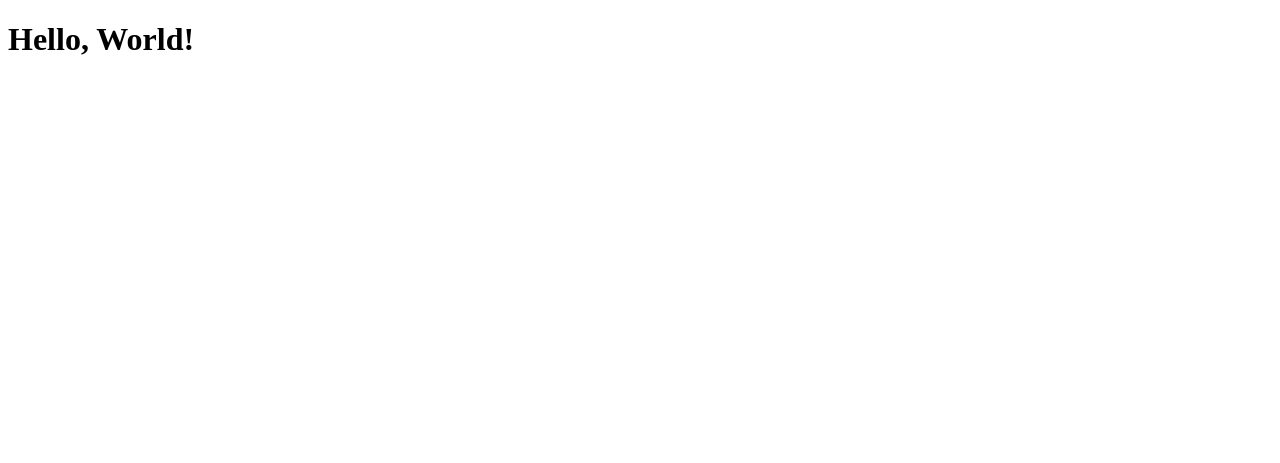
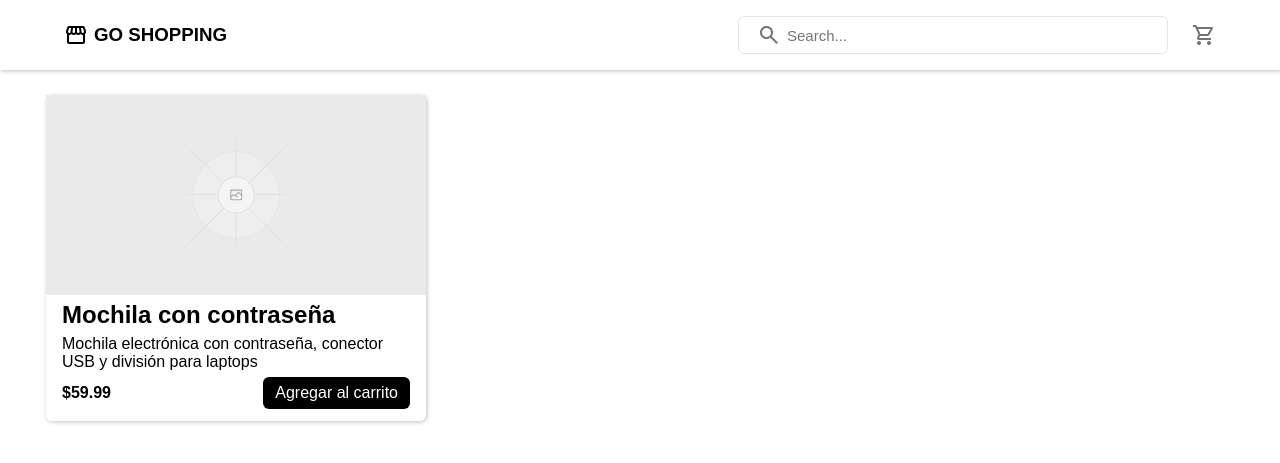
Before and after one commit to EssEnemiGz/proyecto-de-practica, a Flask app: page / in a window 1280 px wide. Before the commit the part shown is almost empty. Shown: the top 463 px of the page. Run offline with Flask 3, Linux system fonts and the light colour scheme.

Commit message:
Enhance app functionality and UI: Added dotenv support for environment variables, integrated login service, updated form action URL, and improved CSS styles for better layout and design. Updated requirements to include python-dotenv.

```diff
--- a/app.py
+++ b/app.py
@@ -1,6 +1,16 @@
 from flask import Flask, render_template
+from dotenv import load_dotenv
+import os
 
+# MICRO SERVICES
+import services.login as login
+
+load_dotenv()
 app = Flask(__name__)
+app.secret_key = os.getenv("SECRET_KEY")
+
+# REGISTER BLUEPRINTS
+app.register_blueprint(login.login_bp)
 
 @app.route('/')
 def hello_world():
@@ -16,4 +26,4 @@ def register():
 
 
 if __name__ == '__main__':
-    app.run(debug=True, host='0.0.0.0', threaded=True)
+    app.run(debug=True, host='0.0.0.0', port=5001, threaded=True)
--- a/requirements.txt
+++ b/requirements.txt
@@ -1 +1,2 @@
 Flask==3.1.0
+python-dotenv
--- a/static/css/style.css
+++ b/static/css/style.css
@@ -1,6 +1,7 @@
 :root {
     --black: #000;
     --be-vietnam-pro: 'Be Vietnam Pro', sans-serif;
+    --gray: #737373;
     --white: #fff;
 }
 
@@ -20,13 +21,59 @@ button {
     background: none;
 }
 
+input{
+    border: none;
+}
+
+input:focus{
+    outline: none;
+}
+
+/* HEADER */
+.header{
+    display: flex;
+    justify-content: space-between;
+    position: sticky;
+    width: 100%;
+    height: 70px;
+    padding-inline: 64px;
+    box-shadow: 1px 1px 4px rgba(0, 0, 0, 0.25);
+}
+
 /* GLOBAL */
-
 .main{
     display: flex;
     align-items: center;
     justify-content: center;
     height: 100vh;
+}
+
+.--three-cards-container{
+    display: grid;
+    grid-template-columns: repeat(4, 1fr);
+    padding-inline: 46px;
+    padding-block: 25px;
+    gap: 24px;
+}
+
+.--searcher{
+    padding-inline: 18px;
+    padding-block: 6px;
+    border: 1px solid rgba(0,0,0,0.1);
+    border-radius: 6px;
+    color: var(--gray);
+    width: 430px;
+    max-width: 430px;
+}
+
+.--inline-container{
+    display: flex;
+    align-items: center;
+}
+
+.--block-container{
+    display: flex;
+    flex-direction: column;
 }
 
 .--mini-title {
@@ -45,6 +92,19 @@ button {
 .--card {
     border-radius: 6px;
     box-shadow: 1px 1px 4px 0px rgba(0, 0, 0, 0.25);
+}
+
+.--card-2{
+    display: flex;
+    flex-direction: column;
+    width: 380px;
+    box-shadow: 1px 1px 4px rgba(0, 0, 0, 0.25);
+    padding-block-end: 12px;
+    border-radius: 6px;
+}
+
+.product-img{
+    object-fit: cover;
 }
 
 .--inputs{
@@ -69,7 +129,9 @@ button {
     text-align: center;
 }
 
-.--button{
+.--button, .--button-2{
+    display: flex;
+    align-items: center;
     width: fit-content;
     height: 45px;
     border-radius: 6px;
@@ -79,12 +141,41 @@ button {
     color: var(--white);
 }
 
+.--button-2{
+    height: 32px;
+    padding-inline: 12px;
+}
+
+.--gap-6{
+    gap: 6px;
+}
+
 .--gap-16{
     gap: 16px;
 }
 
+.--gap-24{
+    gap: 24px;
+}
+
 .--bold{
     font-weight: 600;
+}
+
+.--between{
+    justify-content: space-between;
+}
+
+.--font-15{
+    font-size: 15px;
+}
+
+.--gray{
+    color: var(--gray);
+}
+
+.--padding-inline-16{
+    padding-inline: 16px;
 }
 
 .form {
--- a/templates/form.html
+++ b/templates/form.html
@@ -12,10 +12,10 @@
 </head>
 <body>
     <main class="main">
-        <form action="/login/enter" method="post" class="--card form --gap-16">
+        <form action="/api/login" method="post" class="--card form --gap-16">
             <h3 class="--mini-title">Entrar a su cuenta</h3>
             <p class="--mini-desc --text-center">Entre de nuevo a su cuenta y busque el producto que tenemos para usted</p>
-            <input class="--inputs" type="text" name="login" placeholder="Correo electrónico" required>
+            <input class="--inputs" type="text" name="email" placeholder="Correo electrónico" required>
             <input class="--inputs" type="password" name="password" placeholder="Contraseña" required>
             <button type="submit" class="--button --micro-desc --bold">Iniciar sesión</button>
             <p class="--micro-desc --bold">¿Olvidó su contraseña?</p>
--- a/templates/index.html
+++ b/templates/index.html
@@ -1,11 +1,48 @@
 <!DOCTYPE html>
 <html lang="en">
+
 <head>
     <meta charset="UTF-8">
     <meta name="viewport" content="width=device-width, initial-scale=1.0">
     <title>Document</title>
+    <link rel="stylesheet" href="/static/css/style.css">
+    <link rel="stylesheet"
+        href="https://fonts.googleapis.com/css2?family=Material+Symbols+Outlined:opsz,wght,FILL,GRAD@24,400,0,0" />
 </head>
+
 <body>
-    <h1>Hello, World!</h1>
+    <header class="header">
+        <div class="--inline-container --gap-6">
+            <span class="material-symbols-outlined">
+                storefront
+            </span>
+            <h3 class="--title">GO SHOPPING</h3>
+        </div>
+        <div class="--inline-container --gap-24">
+            <div class="--searcher --inline-container --gap-6">
+                <span class="material-symbols-outlined">
+                    search
+                </span>
+                <input class="--font-15" type="text" placeholder="Search...">
+            </div>
+            <span class="material-symbols-outlined --gray">
+                shopping_cart
+            </span>
+        </div>
+    </header>
+    <main class="--three-cards-container">
+        <div class="--card-2 --gap-6">
+            <img src="/static/images/placeholder.svg" alt="" class="product-img" width="380" height="200">
+            <div class="--block-container --padding-inline-16 --gap-6">
+                <h2 class="--mini-title">Mochila con contraseña</h2>
+                <p class="--desc">Mochila electrónica con contraseña, conector USB y división para laptops</p>
+                <div class="--inline-container --between">
+                    <p class="--price --bold">$59.99</p>
+                    <span class="--button-2">Agregar al carrito</span>
+                </div>
+            </div>
+        </div>
+    </main>
 </body>
+
 </html>
```
Also changed, not shown: services/login.py (added, +20 -0 lines), services/__init__.py (added), static/images/placeholder.svg (added).
